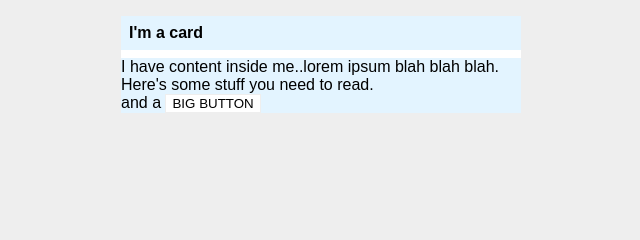
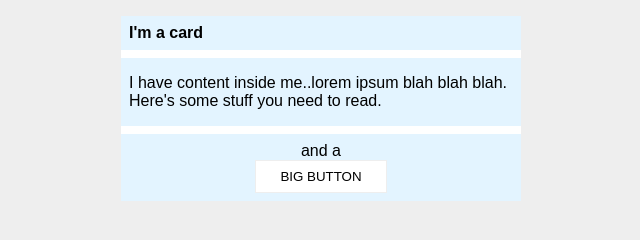
Before and after one commit to stgermain84/margin-and-padding2, a plain HTML site: page index.html in a window 1280 px wide. Shown: the whole page, without its empty margins (319-959 px from the left). Drawn offline with Linux system fonts and the light colour scheme.

Commit message:
Update styles.css

```diff
--- a/styles.css
+++ b/styles.css
@@ -20,13 +20,20 @@ body {
 
 .content {
   background: #e3f4ff;
+  margin-bottom: 8px;
+  padding: 16px 8px;
 }
 
 .button-container {
   background: #e3f4ff;
+  text-align: center;
+  padding: 8px;
 }
 
 button {
   background: white;
   border: 1px solid #eee;
+  display: block;
+  margin: 0 auto;
+  padding: 8px 24px;
 }
```
